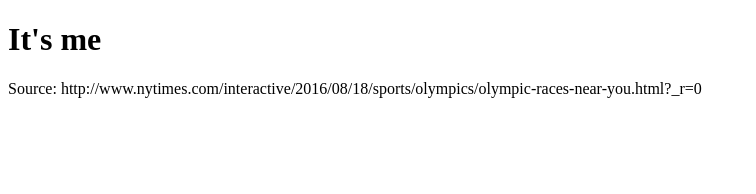
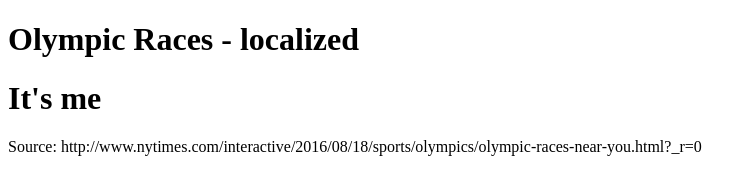
Before and after one commit to ludstuen90/olympicDistances, a website: page public/views/index.html in a window 1280 px wide. Shown: the whole page, without its empty margins (0-756 px from the left). Drawn offline with Linux system fonts and the light colour scheme; files whose address does not match are found by name.

Commit message:
edit intro text

```diff
--- a/public/views/index.html
+++ b/public/views/index.html
@@ -4,7 +4,7 @@
     <meta charset="utf-8">
     <script type="text/javascript" src="scripts/clientApp.js"></script>
     <link rel="stylesheet" href="/assets/sheetrock.css"></link>
-
+<h1>Olympic Races - localized</h1>
 
     <title>Hello</title>
   </head>
```
